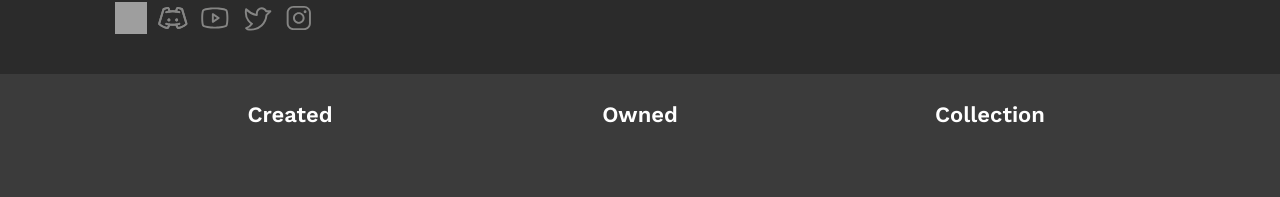
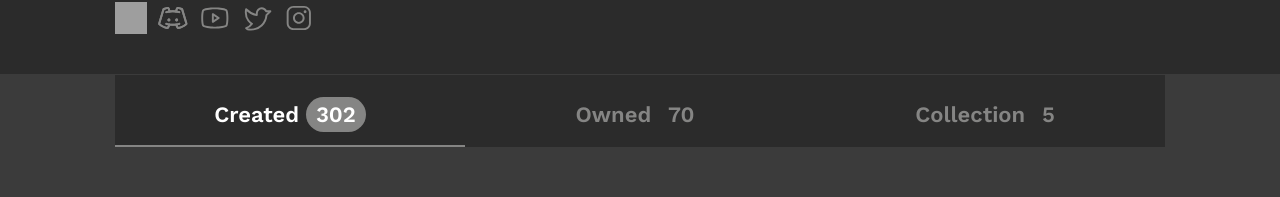
Before and after one commit to progdidi/nft, a React (Create React App) app: page / in a window 1280 px wide. Shown: the part 1327-1524 px from the top of the page. Built offline with nearby package versions, Linux system fonts and the light colour scheme; grey boxes are pictures that could not be loaded.

Commit message:
feat: feat artistpage

```diff
--- a/src/pages/ArtistPage/ArtistPage.jsx
+++ b/src/pages/ArtistPage/ArtistPage.jsx
@@ -72,9 +72,9 @@ const ArtistPage = () => {
                 <div className="container">
                     <div className="artist-products__inner">
                         <div className="artist-products__buttons">
-                            <div className="artist-products__btn">Created</div>
-                            <div className="artist-products__btn">owned</div>
-                            <div className="artist-products__btn">Collection</div>
+                            <div className="artist-products__btn active">Created <span>302</span></div>
+                            <div className="artist-products__btn">owned <span>70</span></div>
+                            <div className="artist-products__btn">Collection <span>5</span></div>
                         </div>
 
                         <div className="artist-products__info">
--- a/src/pages/ArtistPage/artistPage.scss
+++ b/src/pages/ArtistPage/artistPage.scss
@@ -77,6 +77,7 @@
         padding-top: 10px;
         display: grid;
         grid-template-columns: repeat(3, 1fr);
+        background-color: var(--background-color);
         .artist-products__btn {
             width: 100%;
             padding: 15px 0;
@@ -86,6 +87,21 @@
             line-height: 140%;
             text-transform: capitalize;
             text-align: center;
+            border-bottom: 1px solid transparent;
+            color: var(--gray-color);
+            cursor: pointer;
+            span {
+                background: var(--background---secondary);
+                border-radius: 20px;
+                padding: 5px 10px;
+            }
+            &.active {
+                color: var(--text-color);
+                border-bottom: 2px solid var(--gray-color);
+                span {
+                    background-color: var(--gray-color);
+                }
+            }
         }
     }
 
```
